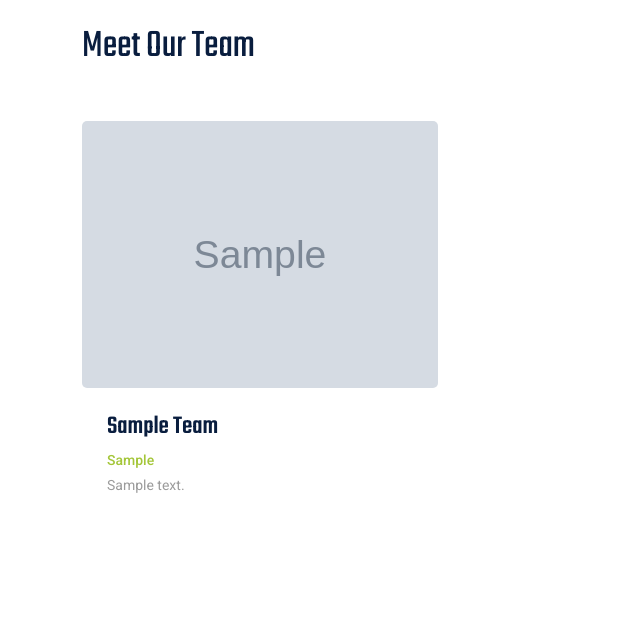
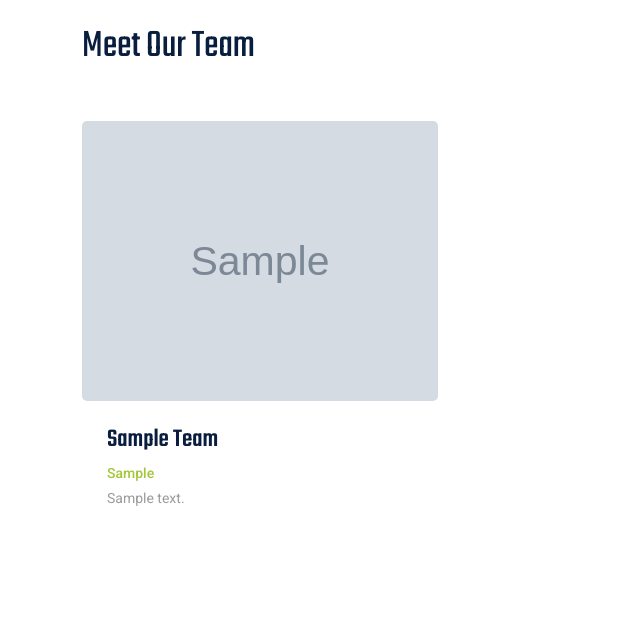
Before and after one commit to shahnirjhor/test, a Laravel app: page /about in a window 1280 px wide. Shown: the part 2249-2875 px from the top of the page, without its empty margins (0-640 px from the left). Run offline with Laravel 8, Linux system fonts and the light colour scheme; tables that the repository leaves empty hold one stand-in row (values such as "Sample post"); grey boxes marked "Sample" are stand-in pictures; some web fonts are replaced.

Commit message:
about page update

```diff
--- a/resources/views/website/about.blade.php
+++ b/resources/views/website/about.blade.php
@@ -229,8 +229,8 @@
                 @foreach ($teams as $team)
                 <div class="col-md-6 col-lg-4">
                     <div class="team-box">
-                        <div class="img-box">
-                            <img class="img-fluid" src="{{ asset('/images/team/' . $team->image) }}" alt="{{$team->name}}">
+                        <div class="img-box" style="height: 280px; width: 100%;">
+                            <img style="height: 280px; width: 100%;" class="img-fluid" src="{{ asset('/images/team/' . $team->image) }}" alt="{{$team->name}}">
                         </div>
                         <div class="text-box">
                             <h5>{{$team->name}}</h5>
```
